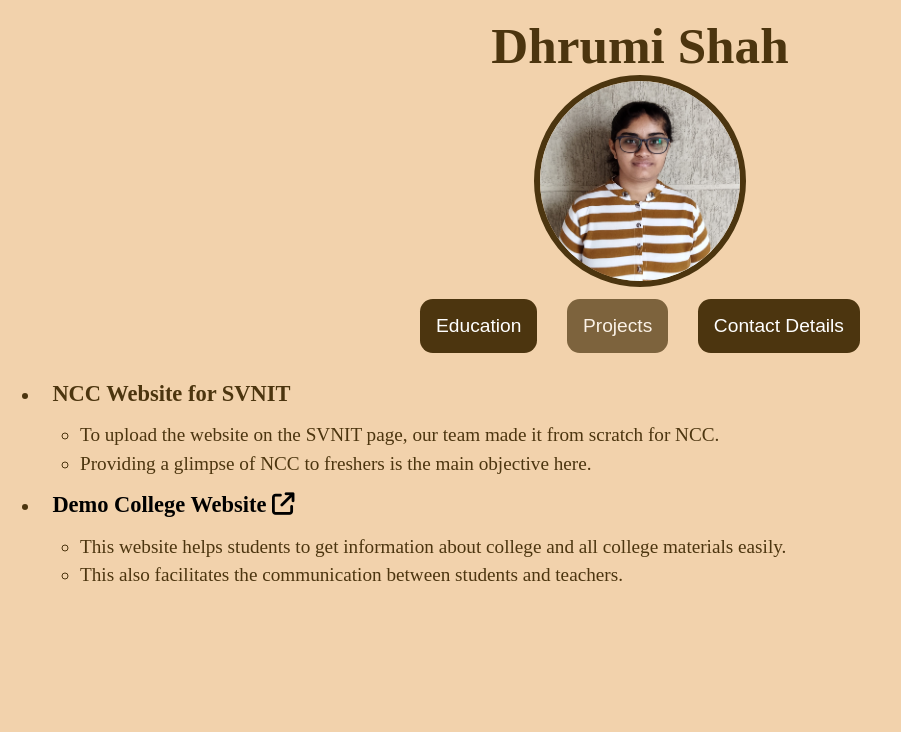
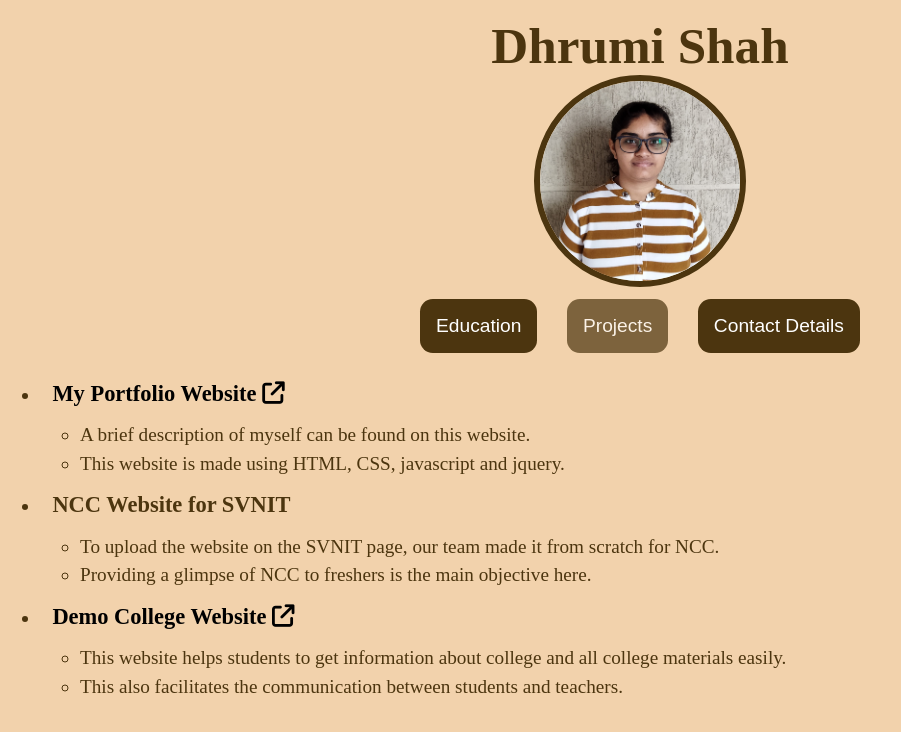
Before and after one commit to ds4004/Portfolio, a plain HTML site: page index.html in a window 1280 px wide. Both pictures are taken after a click on the button "Projects". Shown: the whole page, without its empty margins (0-901 px from the left). Drawn offline with Linux system fonts and the light colour scheme.

Commit message:
Adding portfolio website to my project lists

```diff
--- a/index.html
+++ b/index.html
@@ -75,6 +75,17 @@
         <div id="Project" class="display_items">
             <ul>
                 <li>
+                    <h3><a href="https://ds4004.github.io/Portfolio/index.html" target="_blank" class="exterior_link"> My Portfolio Website <i class="fa-solid fa-arrow-up-right-from-square"></i></a></h3>
+                    <ul>
+                        <li>
+                            A brief description of myself can be found on this website.
+                        </li>
+                        <li>
+                            This website is made using HTML, CSS, javascript and jquery.
+                        </li>
+                    </ul>
+                </li>
+                <li>
                     <h3>NCC Website for SVNIT</h3>
                     <ul>
                         <li>
```
